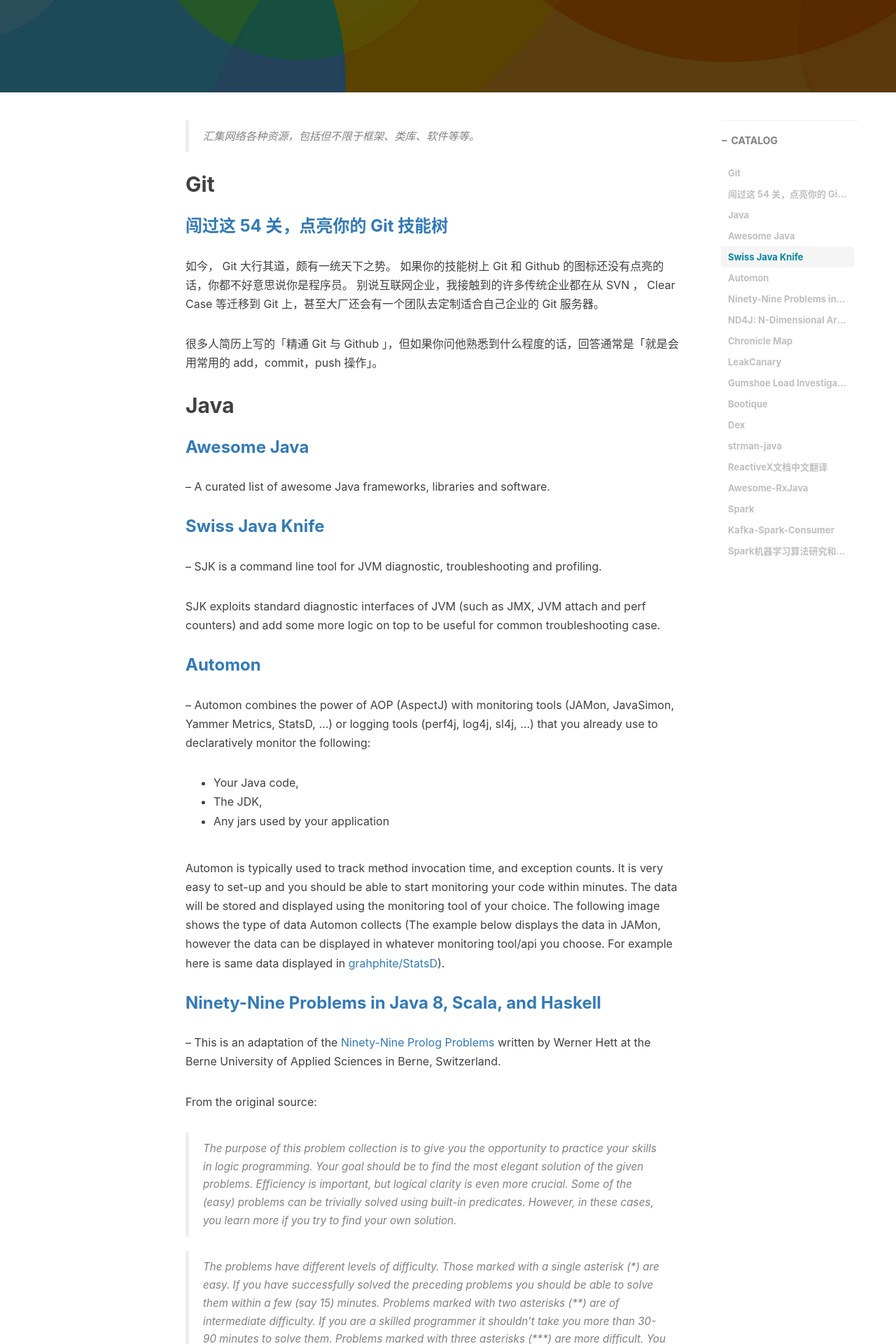
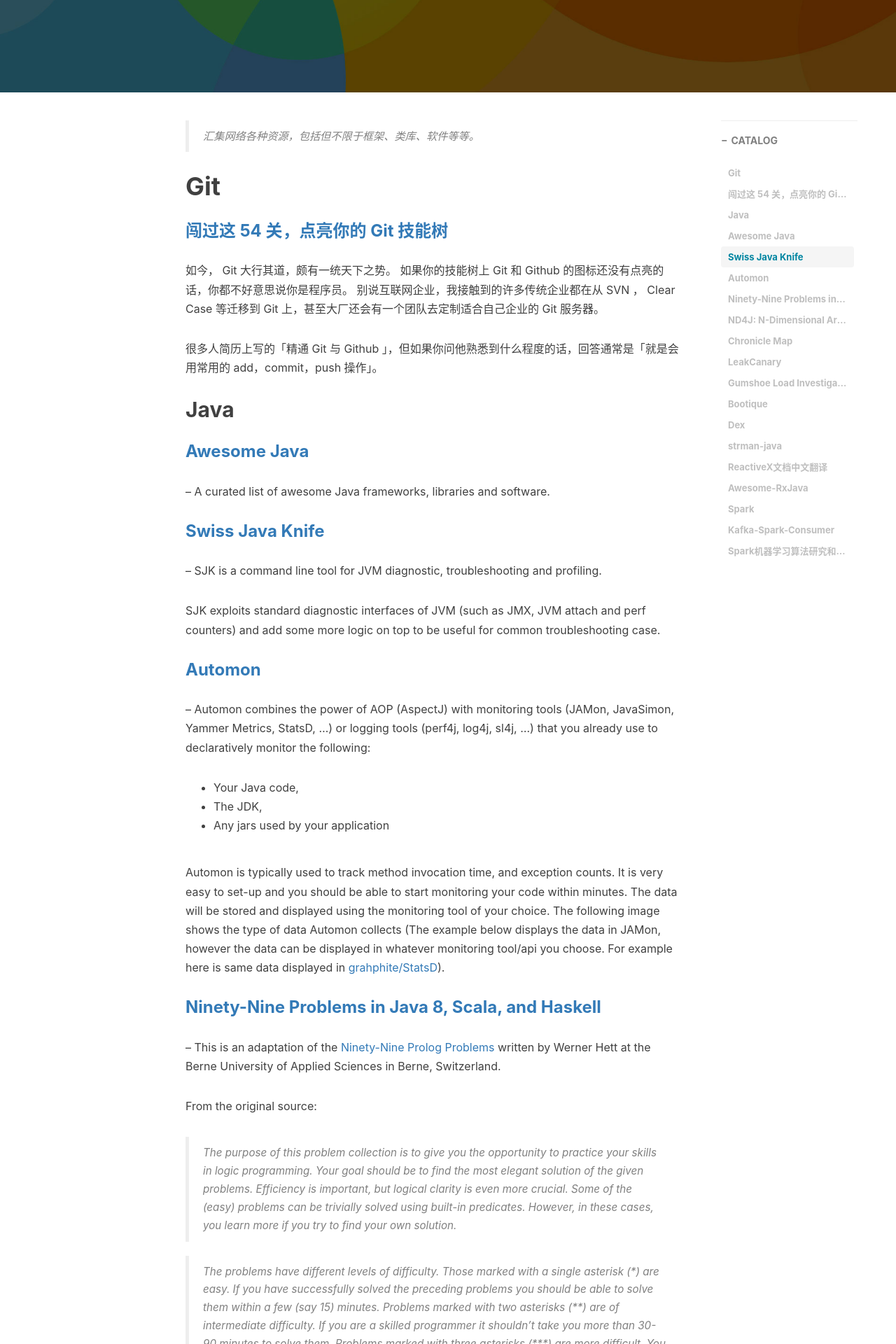
Before and after one commit to shoppingwang/shoppingwang.github.io, a Jekyll site: the page built from _posts/2016-07-19-awesome-resources.markdown, in a window 1280 px wide. Shown: the part 433-2353 px from the top of the page at 70% size. Built offline with Jekyll 4.4.1, drawn with Linux system fonts in a browser that asks for light colours; nearby versions of some CDN libraries; comment, search, counter and statistics services are not loaded.

```diff
--- a/_posts/2016-07-19-awesome-resources.markdown
+++ b/_posts/2016-07-19-awesome-resources.markdown
@@ -14,7 +14,7 @@
 
 > 汇集网络各种资源，包括但不限于框架、类库、软件等等。
 
-## Git
+# Git
 
 ### [闯过这 54 关，点亮你的 Git 技能树](https://www.v2ex.com/t/247270)
 如今， Git 大行其道，颇有一统天下之势。
```
